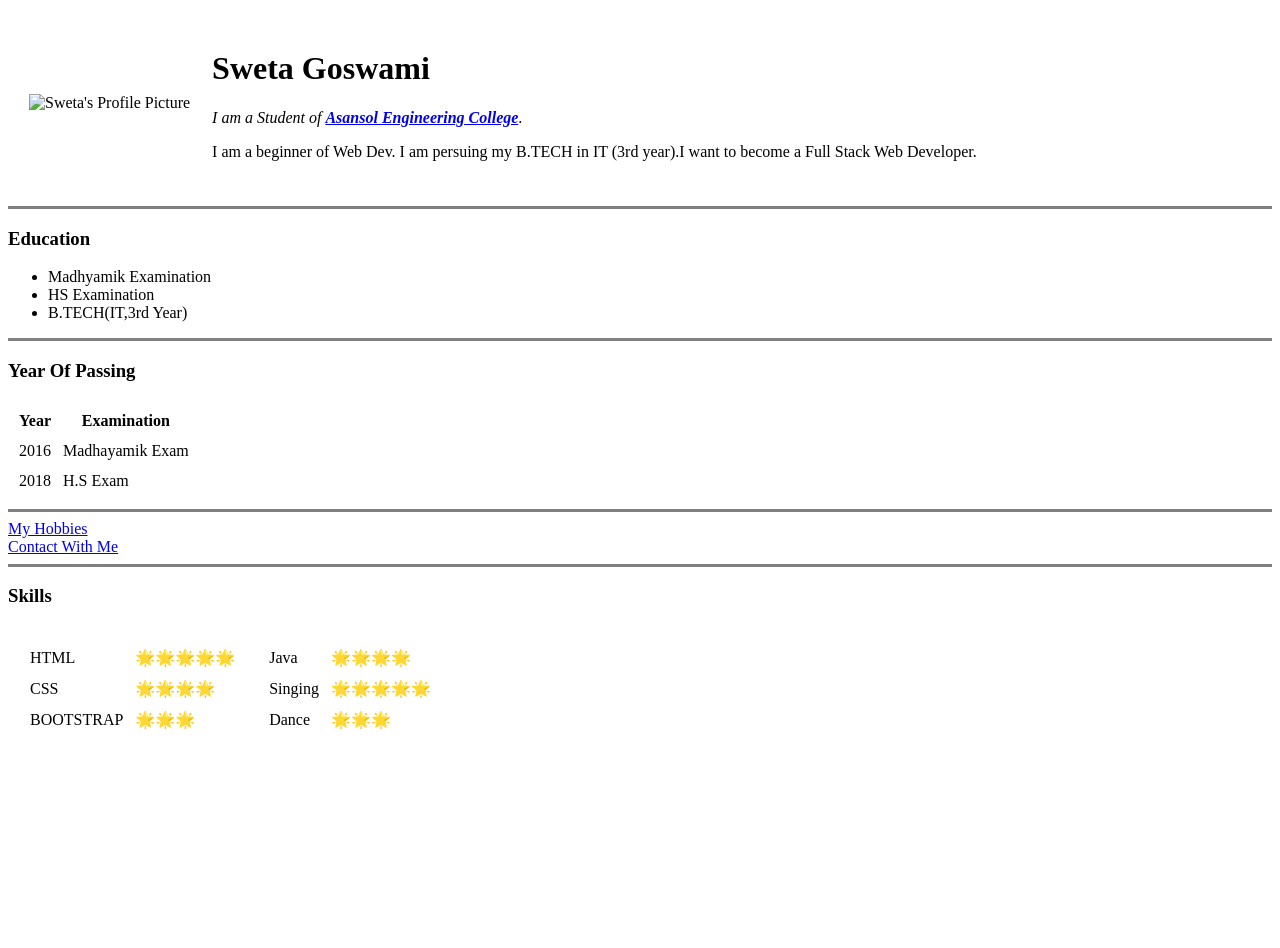
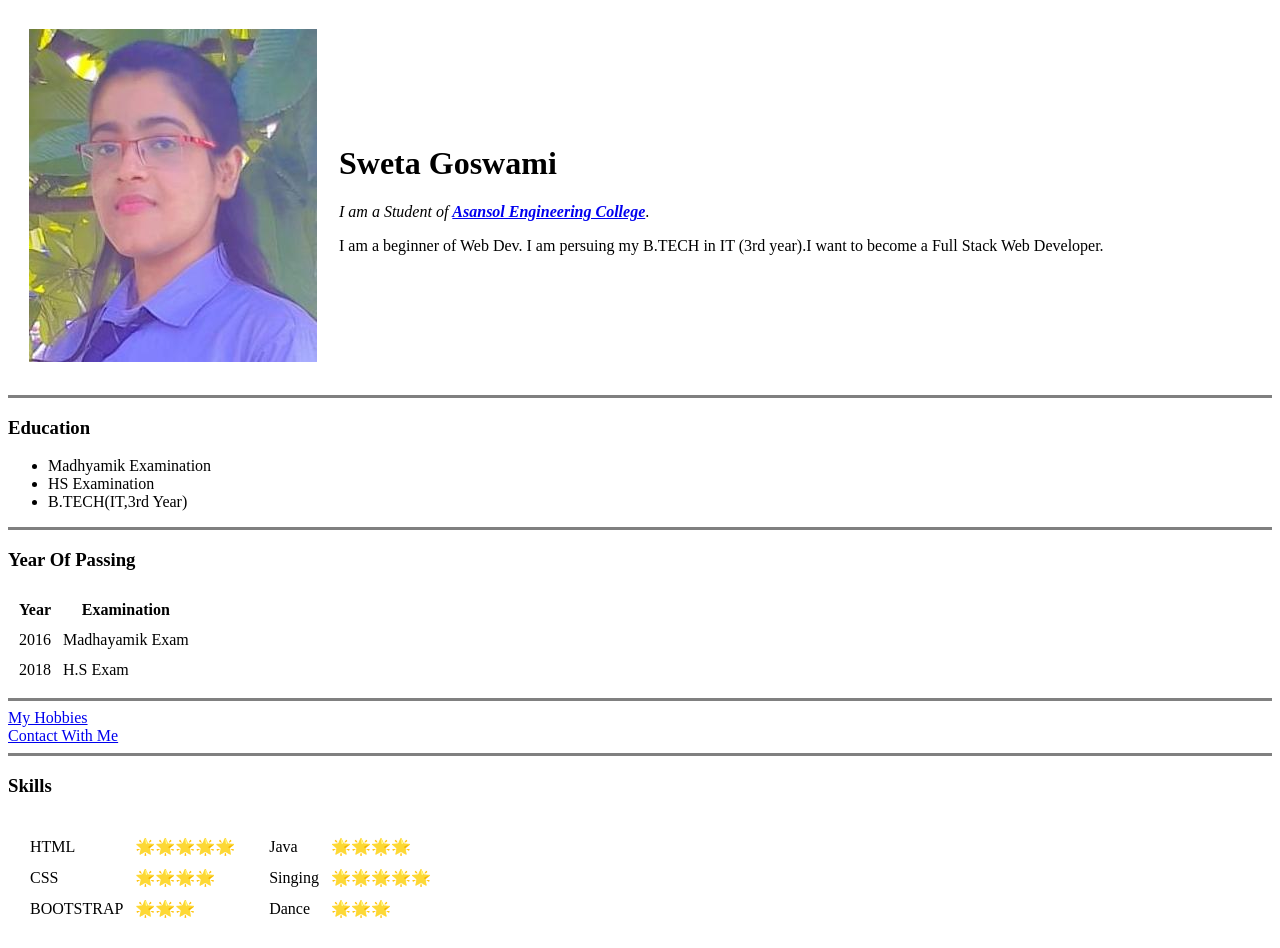
Before and after one commit to Swetagoswami/cv, a plain HTML site: page index.html in a window 1280 px wide. Before the commit the page ends 800 px from the top, so only its background shows below. Drawn offline with Linux system fonts and the light colour scheme.

Commit message:
Add files via upload
Add the files to the initial cv

```diff
--- a/index.html
+++ b/index.html
@@ -10,7 +10,7 @@
     <table cellspacing="20px">
         <tr>
             <td>
-                <img src="./WhatsApp Image 2021-12-12 at 11.09.05.jpeg" alt="Sweta's Profile Picture">
+                <img src="./SwetaPicture.img.jpeg" alt="Sweta's Profile Picture">
             </td>
             <td><h1>Sweta Goswami</h1>
                 <p><em>I am a Student of <strong><a href="https://aecwb.edu.in/">Asansol Engineering College</a></strong></em>.</p>
```
